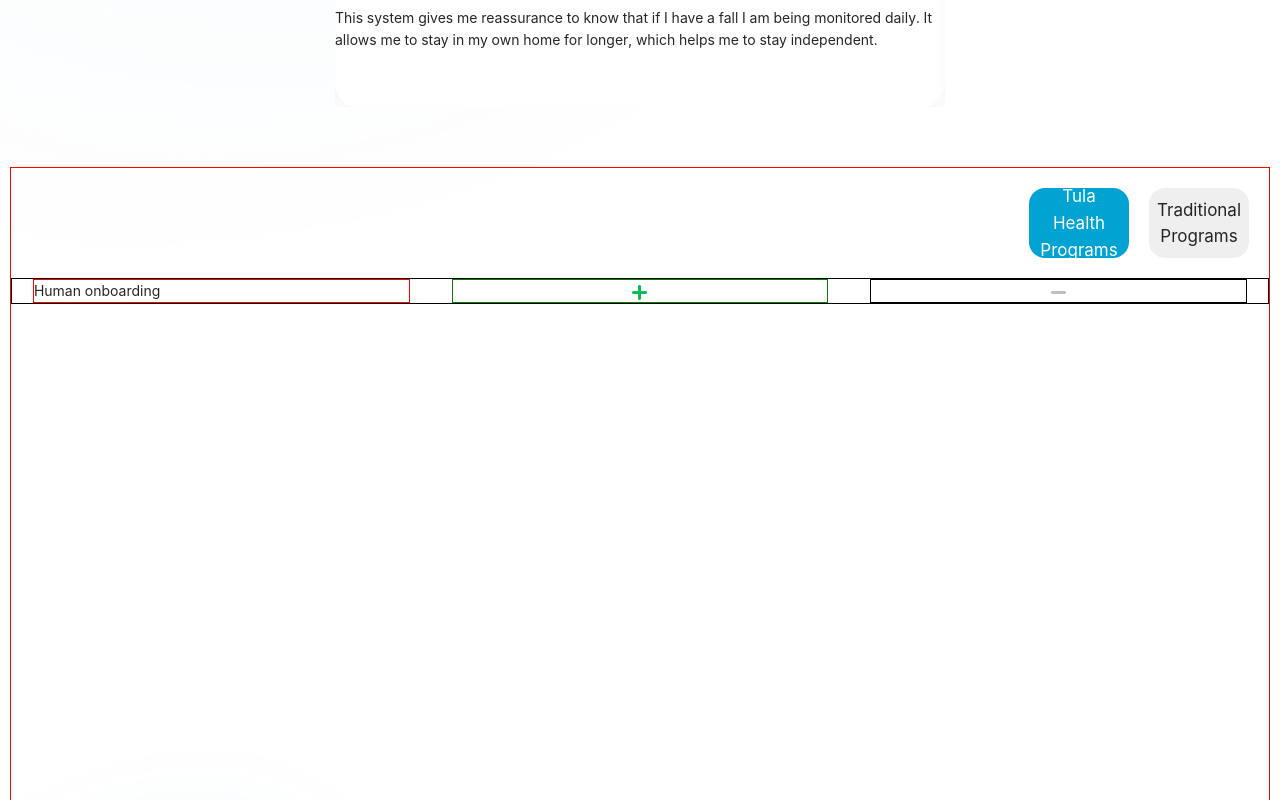
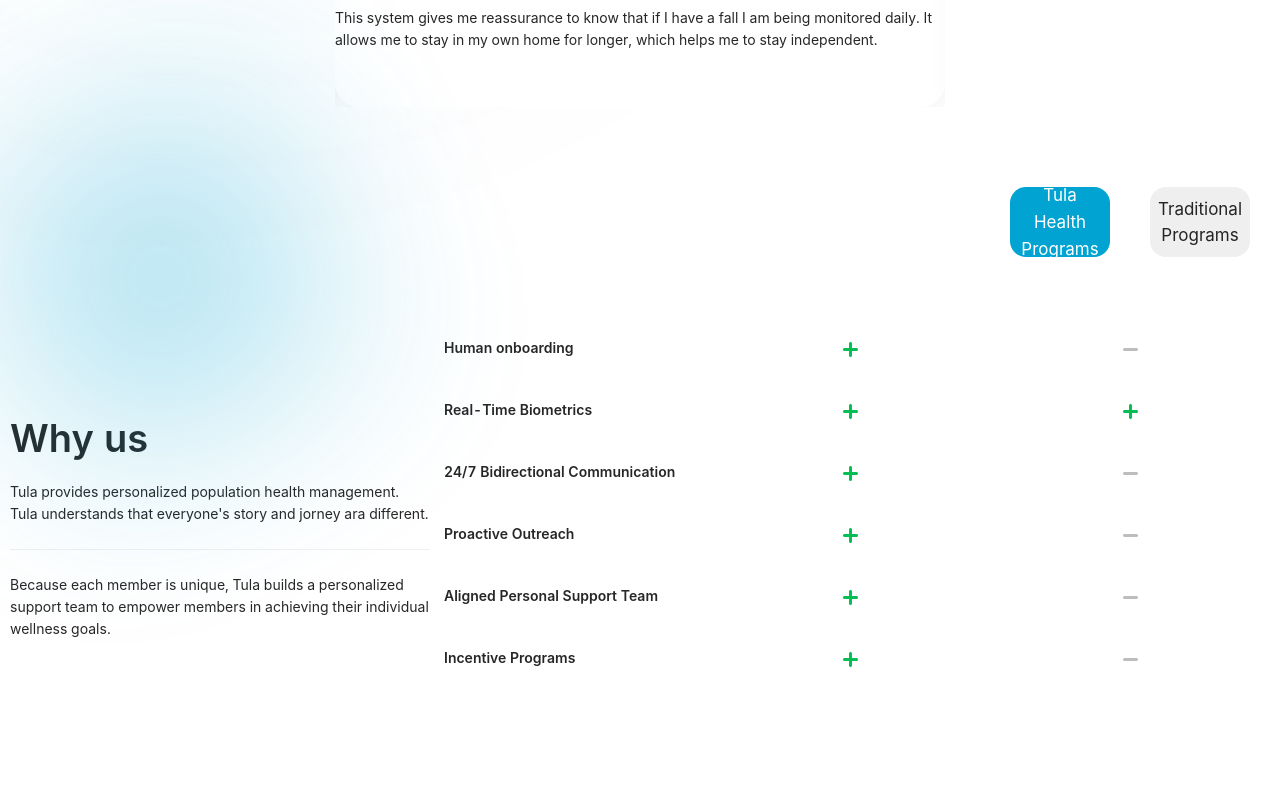
Before and after one commit to zagliadov/health, a React (Create React App) app: page / in a window 1280 px wide. Shown: the part 5360-6160 px from the top of the page. Built offline with nearby package versions, Linux system fonts and the light colour scheme.

Commit message:
WhyUs adapted

```diff
--- a/src/components/WhyUs/WhyUs.tsx
+++ b/src/components/WhyUs/WhyUs.tsx
@@ -1,8 +1,8 @@
 import { FC } from "react";
 import styled from "styled-components";
 import { Row, Typography, Col, Divider, Image } from "antd";
-import plus from '../../img/Plus2.png';
-import minus from '../../img/Minus2.png';
+import plus from "../../img/Plus2.png";
+import minus from "../../img/Minus2.png";
 
 const { Text, Title } = Typography;
 
@@ -11,27 +11,27 @@
   padding-top: 40px;
   padding-left: 10px;
   padding-right: 10px;
+  @media (min-width: 992px) {
+    padding-top: 0px;
+  }
 `;
 
 const TopCol = styled(Col)`
-  height: 50vh;
-  order: 1;
+  height: auto;
   @media (min-width: 992px) {
     display: flex;
     flex-direction: column;
     justify-content: center;
     height: 100vh;
-    order: 2;
   }
 `;
 const BottomCol = styled(Col)`
-  border: 1px solid red;
+  padding-top: 40px;
+  padding-bottom: 20px;
   width: 100%;
-  height: 50vh;
-  order: 2;
+  height: auto;
   @media (min-width: 992px) {
     height: 100vh;
-    order: 1;
   }
 `;
 
@@ -52,6 +52,9 @@
   border-radius: 16px;
   border: none;
   font-size: 17px;
+  @media (min-width: 992px) {
+    margin-left: 40px;
+  }
 `;
 
 const Shadow = styled.div`
@@ -67,17 +70,20 @@
 `;
 
 const OptionWrapper = styled.div`
-  border: 1px solid black;
+  padding-top: 20px;
+  padding-bottom: 20px;
 `;
 
 const OptionItem = styled.div`
   display: flex;
   justify-content: space-around;
+  padding-top: 40px;
 `;
 
-const OptionName = styled(Text)``;
+const OptionName = styled(Text)`
+
+`;
 const OptionLeft = styled.div`
-  border: 1px solid red;
   width: 30%;
 `;
 
@@ -85,7 +91,6 @@
   display: flex;
   justify-content: center;
   align-items: center;
-  border: 1px solid green;
   width: 30%;
 `;
 
@@ -93,14 +98,13 @@
   display: flex;
   justify-content: center;
   align-items: center;
-  border: 1px solid black;
   width: 30%;
 `;
 
 export const WhyUs: FC = () => {
   return (
     <Wrapper>
-      <TopCol>
+      <TopCol xs={24} sm={24} md={24} lg={8}>
         <Title>Why us</Title>
         <Text>
           Tula provides personalized population health management. Tula
@@ -114,7 +118,7 @@
         </Text>
       </TopCol>
 
-      <BottomCol>
+      <BottomCol xs={24} sm={24} md={24} lg={16}>
         <ButtonWrapper>
           <WhyUsButton style={{ background: "#00A3D2", color: "#ffffff" }}>
             Tula Health Programs
@@ -125,7 +129,7 @@
         <OptionWrapper>
           <OptionItem>
             <OptionLeft>
-              <OptionName>Human onboarding</OptionName>
+              <OptionName strong>Human onboarding</OptionName>
             </OptionLeft>
             <OptionCenter>
               <Image src={plus} preview={false} />
@@ -134,6 +138,69 @@
               <Image src={minus} preview={false} />
             </OptionRight>
           </OptionItem>
+
+          <OptionItem>
+            <OptionLeft>
+              <OptionName strong>Real-Time Biometrics</OptionName>
+            </OptionLeft>
+            <OptionCenter>
+              <Image src={plus} preview={false} />
+            </OptionCenter>
+            <OptionRight>
+              <Image src={plus} preview={false} />
+            </OptionRight>
+          </OptionItem>
+
+          <OptionItem>
+            <OptionLeft>
+              <OptionName strong>24/7 Bidirectional Communication</OptionName>
+            </OptionLeft>
+            <OptionCenter>
+              <Image src={plus} preview={false} />
+            </OptionCenter>
+            <OptionRight>
+              <Image src={minus} preview={false} />
+            </OptionRight>
+          </OptionItem>
+
+          <OptionItem>
+            <OptionLeft>
+              <OptionName strong>Proactive Outreach</OptionName>
+            </OptionLeft>
+            <OptionCenter>
+              <Image src={plus} preview={false} />
+            </OptionCenter>
+            <OptionRight>
+              <Image src={minus} preview={false} />
+            </OptionRight>
+          </OptionItem>
+
+          <OptionItem>
+            <OptionLeft>
+              <OptionName strong>Aligned Personal Support Team</OptionName>
+            </OptionLeft>
+            <OptionCenter>
+              <Image src={plus} preview={false} />
+            </OptionCenter>
+            <OptionRight>
+              <Image src={minus} preview={false} />
+            </OptionRight>
+          </OptionItem>
+
+          <OptionItem>
+            <OptionLeft>
+              <OptionName strong>Incentive Programs</OptionName>
+            </OptionLeft>
+            <OptionCenter>
+              <Image src={plus} preview={false} />
+            </OptionCenter>
+            <OptionRight>
+              <Image src={minus} preview={false} />
+            </OptionRight>
+          </OptionItem>
+
+
+
         </OptionWrapper>
       </BottomCol>
     </Wrapper>
```
